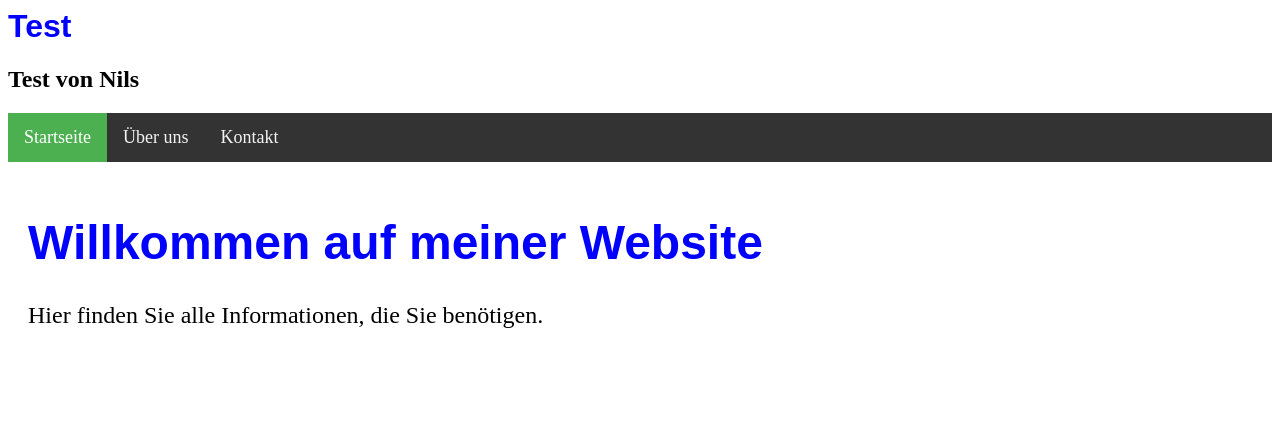
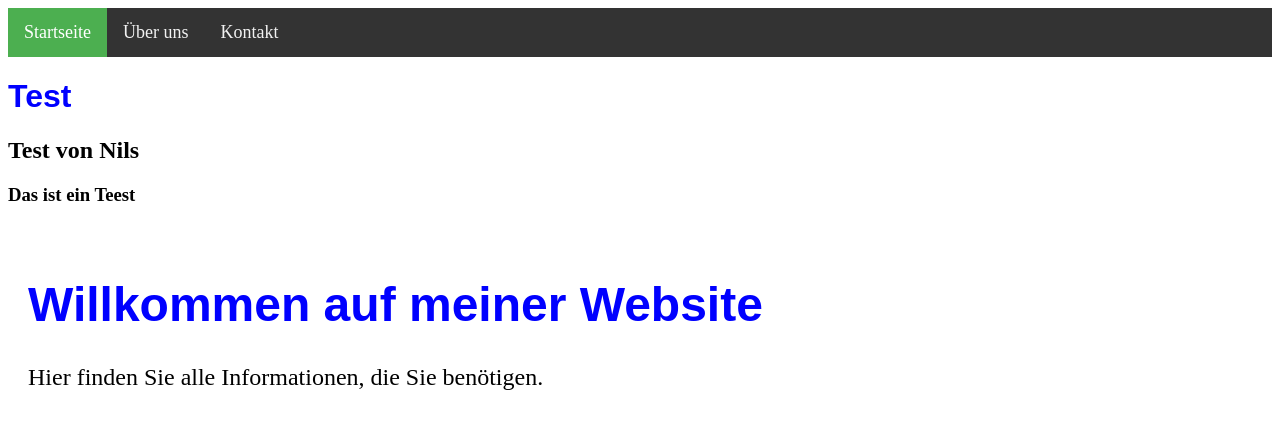
Before and after one commit to Timon-Okle/AL4_Enes_Luca_TimonO_Nils, a plain HTML site: page index.html in a window 1280 px wide. Drawn offline with Linux system fonts and the light colour scheme.

Commit message:
Update index.html

```diff
--- a/index.html
+++ b/index.html
@@ -1,5 +1,3 @@
-<h1>Test</h1>
-<h2>Test von Nils</h2>
 <!DOCTYPE html>
 <html lang="de">
   <link rel="icon" type="image/png" href="https://cdn-icons-png.flaticon.com/512/4380/4380133.png">
@@ -8,7 +6,6 @@
   <meta charset="UTF-8">
   <meta name="viewport" content="width=device-width, initial-scale=1.0">
   <title>Meine Website</title>
-
 </head>
 <body>
   <!-- Navbar -->
@@ -17,7 +14,9 @@
     <a href="#">Über uns</a>
     <a href="#">Kontakt</a>
   </div>
-
+<h1>Test</h1>
+<h2>Test von Nils</h2>
+  <h3>Das ist ein Teest</h3>
   <!-- Hauptinhalt -->
   <div class="content">
     <h1>Willkommen auf meiner Website</h1>
```
